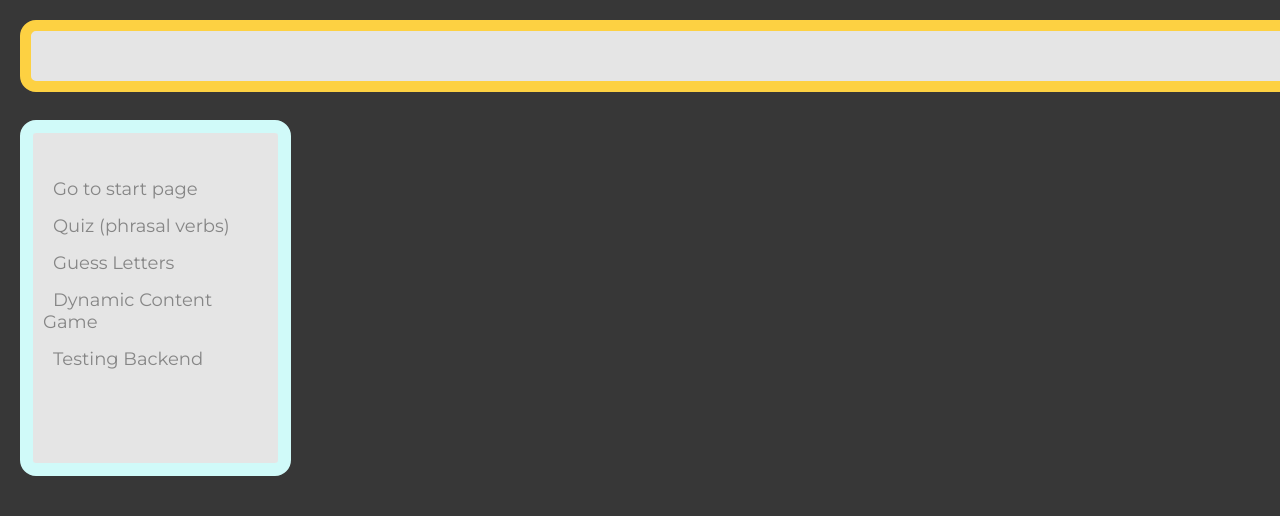
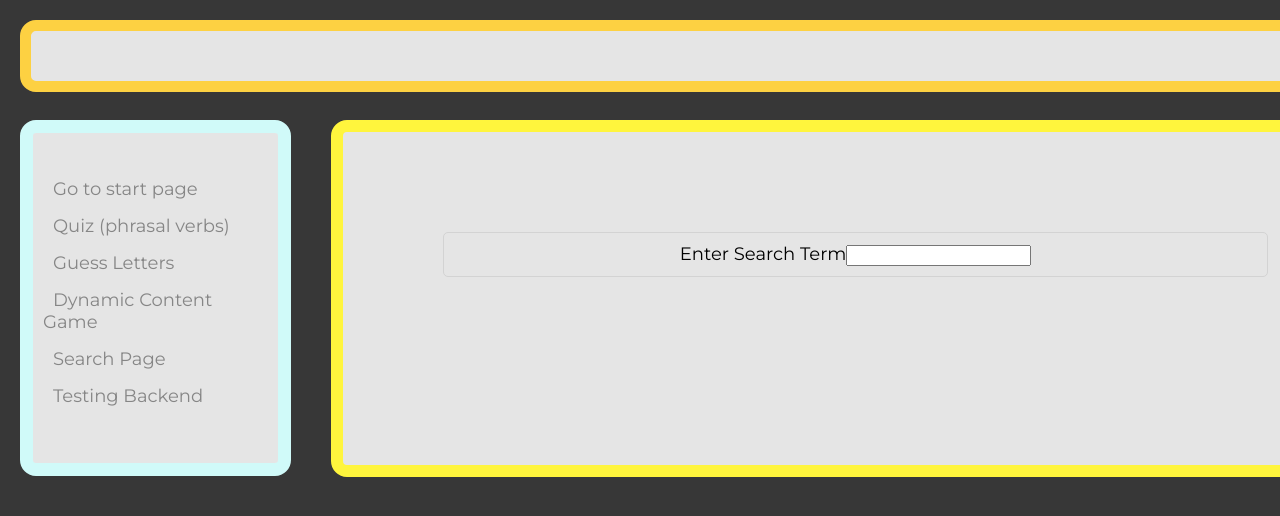
Before and after one commit to kindheart-is-good/education-entertainment, a React (Create React App) app: page /search-page in a window 1280 px wide. Shown: the top 516 px of the page. Built offline with nearby package versions, Linux system fonts and the light colour scheme.

Commit message:
Create prototype of search page connected to external API

```diff
--- a/src/App.tsx
+++ b/src/App.tsx
@@ -6,6 +6,7 @@ import Content from "./pages/Content/Content";
 import Quiz from "./pages/Quiz/Quiz";
 import LettersGame from "./pages/LettersGame/LettersGame";
 import DynamicContentGame from "./pages/DynamicContentGame/DynamicContentGame";
+import SearchPage from "./pages/SearchPage/SearchPage";
 import FromBackend from "./pages/FromBackend/FromBackend";
 
 function App() {
@@ -25,6 +26,8 @@ function App() {
                            element={<LettersGame />} />
                     <Route path="/dynamic-content-game/*"
                            element={<DynamicContentGame />} />
+                    <Route path="/search-page/*"
+                           element={<SearchPage />} />
                     <Route path="/testing-backend/*"
                            element={<FromBackend />} />
                 </Routes>
--- /dev/null
+++ b/src/api/UnsplashFreeAPI/api.js
@@ -0,0 +1,18 @@
+import axios from "axios";
+
+const searchImages = async (term) => {
+    const response = await axios.get('https://api.unsplash.com/search/photos', {
+        headers: {
+            Authorization: 'Client-ID _aBWLc8m0wUX7r84nYBNb8F02pwiF5P4N-suEzihVZo',
+        },
+        params: {
+            query: term,
+        }
+    })
+
+    //console.log(response)
+
+    return response.data.results;
+}
+
+export default searchImages;
--- a/src/components/Sidebar/Sidebar.tsx
+++ b/src/components/Sidebar/Sidebar.tsx
@@ -1,6 +1,7 @@
 import React from 'react';
 import styles from './Sidebar.module.css';
 import {NavLink} from "react-router-dom";
+import SearchPage from "../../pages/SearchPage/SearchPage";
 
 const Sidebar = () => {
     return (
@@ -23,6 +24,10 @@ const Sidebar = () => {
             </div>
 
             <div className={styles.item}>
+                <NavLink to="/search-page/" className={ navData => navData.isActive ? styles.active : styles.item }>Search Page</NavLink>
+            </div>
+
+            <div className={styles.item}>
                 <NavLink to="/testing-backend/" className={ navData => navData.isActive ? styles.active : styles.item }>Testing Backend</NavLink>
             </div>
 
--- /dev/null
+++ b/src/pages/SearchPage/SearchPage.jsx
@@ -0,0 +1,26 @@
+import React, {useState} from 'react';
+import styles from './SearchPage.module.css';
+import SearchBar from "./componentsLocal/SearchBar";
+import ImageList from "./componentsLocal/ImageList";
+import searchImages from "../../api/UnsplashFreeAPI/api";
+
+const SearchPage = () => {
+
+    const [images, setImages] = useState([]);
+
+    const handleSubmit = async (term) => {
+        //console.log('Do a search with', term);
+        const result = await searchImages(term);
+        //console.log(result);
+        setImages(result);
+    }
+
+    return (
+        <div className={styles.content}>
+            <SearchBar onSubmit={handleSubmit} />
+            <ImageList images={images} />
+        </div>
+    )
+}
+
+export default SearchPage;
--- /dev/null
+++ b/src/pages/SearchPage/SearchPage.module.css
@@ -0,0 +1,13 @@
+.content {
+    grid-area: content;
+
+    margin: 20px;
+    padding: 100px;
+    min-height: 133px;
+    border: 12px solid #fff53d;
+    border-radius: 16px;
+    /*background-color: #fff53d;*/
+    background-color: #e5e5e5;
+    text-align: center;
+    font-size: 18px;
+}
--- /dev/null
+++ b/src/pages/SearchPage/componentsLocal/ImageList.jsx
@@ -0,0 +1,19 @@
+import React from 'react';
+import ImageShow from "./ImageShow";
+import styles from './ImageList.module.css';
+
+const ImageList = ({ images }) => {
+
+    const renderedImages = images.map((image) => {
+        return <ImageShow key={image.id} image={image} />
+    })
+
+    return (
+        //<div>number of images: {images.length}</div>
+        <div className={styles.imageList}>
+            {renderedImages}
+        </div>
+    )
+}
+
+export default ImageList;
--- /dev/null
+++ b/src/pages/SearchPage/componentsLocal/ImageList.module.css
@@ -0,0 +1,9 @@
+.imageList {
+    columns: 6 200px;
+    column-gap: 10px;
+}
+
+img {
+    width: 100%;
+    margin-bottom: 10px;
+}
--- /dev/null
+++ b/src/pages/SearchPage/componentsLocal/ImageShow.jsx
@@ -0,0 +1,15 @@
+import React from 'react';
+//import styles from './SearchPage.module.css';
+
+const ImageShow = ({ image }) => {
+
+    return (
+        //<div>{image.alt_description}</div>
+        //<div className={styles.content}>
+        <div>
+            <img src={image.urls.small} alt={image.alt_description} />
+        </div>
+    )
+}
+
+export default ImageShow;
--- /dev/null
+++ b/src/pages/SearchPage/componentsLocal/SearchBar.jsx
@@ -0,0 +1,31 @@
+import React, {useState} from 'react';
+import styles from './SearchBar.module.css';
+
+const SearchBar = ({ onSubmit }) => {
+
+    const [term, setTerm] = useState('');
+
+    const handleFormSubmit = (event) => {
+        event.preventDefault();
+
+        //console.log('I need to tell the parent about some data');
+        onSubmit(term);
+    }
+
+    const handleChange = (event) => {
+        //console.log(event.target.value);
+        //setTerm(event.target.value.replace(/[a-z]/, ''));
+        setTerm(event.target.value);
+    }
+
+    return (
+        <div className={styles.searchBar}>
+            <form onSubmit={handleFormSubmit}>
+                <label>Enter Search Term</label>
+                <input value={term} onChange={handleChange} />
+            </form>
+        </div>
+    )
+}
+
+export default SearchBar;
--- /dev/null
+++ b/src/pages/SearchPage/componentsLocal/SearchBar.module.css
@@ -0,0 +1,10 @@
+.searchBar {
+    border: 1px solid lightgray;
+    border-radius: 5px;
+    padding: 10px;
+}
+
+.searchBarForm {
+    display: flex;
+    flex-direction: column;
+}
```
